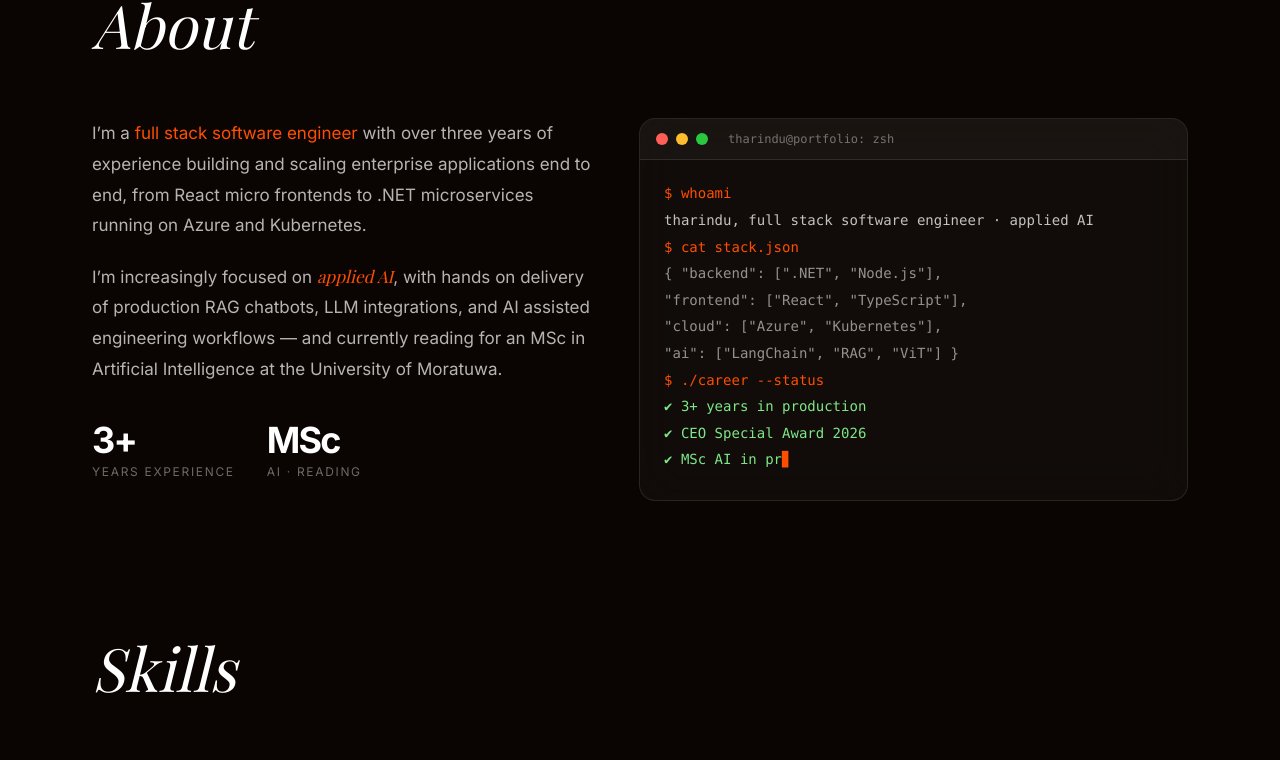
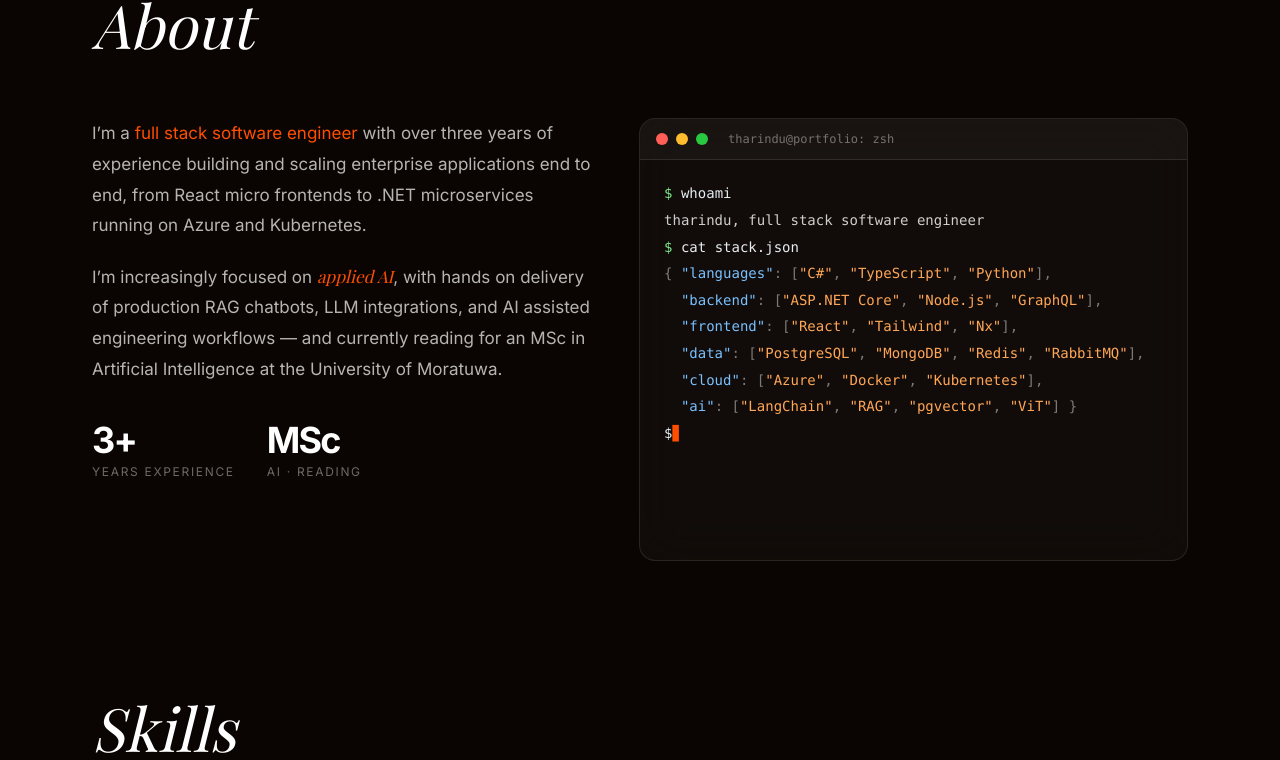
Before and after one commit to tharindu1999/portfolio, a React (Vite) app: page / in a window 1280 px wide. Shown: the part 1056-1816 px from the top of the page. Built offline with nearby package versions, Linux system fonts and the light colour scheme; a web font is replaced by a local one.

Commit message:
Refactor code structure for improved readability and maintainability

```diff
--- a/src/App.tsx
+++ b/src/App.tsx
@@ -13,6 +13,7 @@ import {
   ExperienceCard,
   InfoCard
 } from "./components";
+import cvFile from "./assets/Tharindu_Jayasankha.pdf";
 
 // Brand accent (#ff4e00) as r,g,b for rgba() glue used by the canvas/glow effects.
 const ACCENT_RGB = "255, 78, 0";
@@ -23,13 +24,13 @@ const MARQUEE_ITEMS = [
 ];
 
 const SKILL_GROUPS = [
-  { n: 1, name: "Languages", items: ["C#", "TypeScript", "JavaScript", "Python"] },
-  { n: 2, name: "Backend Development", items: ["ASP.NET Core (Web API, Identity)", "Entity Framework Core", "Node.js", "REST", "GraphQL"] },
-  { n: 3, name: "Frontend Development", items: ["React.js", "Tailwind CSS", "Ant Design", "Nx Workspace (Micro Frontends)"] },
-  { n: 4, name: "Databases & Messaging", items: ["PostgreSQL", "SQL Server", "MongoDB", "Redis", "RabbitMQ"] },
-  { n: 5, name: "Cloud & DevOps", items: ["Microsoft Azure", "Docker", "Kubernetes", "Azure DevOps", "CI/CD Pipelines", "ELK Stack", "Grafana"] },
-  { n: 6, name: "AI & Machine Learning", items: ["RAG Pipelines", "LangChain", "OpenAI & Gemini APIs", "Azure Cognitive Services", "Chroma", "pgvector", "Agentic Coding (Cursor, Codex, Claude)", "PyTorch", "TensorFlow", "Hugging Face Transformers", "OpenCV"] },
-  { n: 7, name: "Parsing & Workflow Engines", items: ["Nearley.js", "Moo", "Domain Specific Languages", "Rule Engines"] }
+  { name: "Languages", items: ["C#", "TypeScript", "JavaScript", "Python"] },
+  { name: "Backend Development", items: ["ASP.NET Core (Web API, Identity)", "Entity Framework Core", "Node.js", "REST", "GraphQL"] },
+  { name: "Frontend Development", items: ["React.js", "Tailwind CSS", "Ant Design", "Nx Workspace (Micro Frontends)"] },
+  { name: "Databases & Messaging", items: ["PostgreSQL", "SQL Server", "MongoDB", "Redis", "RabbitMQ"] },
+  { name: "Cloud & DevOps", items: ["Microsoft Azure", "Docker", "Kubernetes", "Azure DevOps", "CI/CD Pipelines", "ELK Stack", "Grafana"] },
+  { name: "AI & Machine Learning", items: ["RAG Pipelines", "LangChain", "OpenAI & Gemini APIs", "Azure Cognitive Services", "Chroma", "pgvector", "Agentic Coding (Cursor, Codex, Claude)", "PyTorch", "TensorFlow", "Hugging Face Transformers", "OpenCV"] },
+  { name: "Parsing & Workflow Engines", items: ["Nearley.js", "Moo", "Domain Specific Languages", "Rule Engines"] }
 ];
 
 const EXPERIENCE = [
@@ -71,19 +72,43 @@ const EXPERIENCE = [
 
 const HERO_ROLES = ["Full Stack Software Engineer", "Cloud Native Developer", "RAG & LLM Builder"];
 
-const TERMINAL_LINES: { t: string; c: string }[] = [
-  { t: "$ whoami", c: "var(--color-accent)" },
-  { t: "tharindu, full stack software engineer · applied AI", c: "rgba(255,255,255,.75)" },
-  { t: "$ cat stack.json", c: "var(--color-accent)" },
-  { t: '{ "backend": [".NET", "Node.js"],', c: "rgba(255,255,255,.55)" },
-  { t: '  "frontend": ["React", "TypeScript"],', c: "rgba(255,255,255,.55)" },
-  { t: '  "cloud": ["Azure", "Kubernetes"],', c: "rgba(255,255,255,.55)" },
-  { t: '  "ai": ["LangChain", "RAG", "ViT"] }', c: "rgba(255,255,255,.55)" },
-  { t: "$ ./career --status", c: "var(--color-accent)" },
-  { t: "✔ 3+ years in production", c: "#7ee787" },
-  { t: "✔ CEO Special Award 2026", c: "#7ee787" },
-  { t: "✔ MSc AI in progress, UoM", c: "#7ee787" }
+type TermLine = { t?: string; c?: string; json?: boolean; progress?: boolean };
+
+const TERMINAL_LINES: TermLine[] = [
+  { t: "$ whoami" },
+  { t: "tharindu, full stack software engineer", c: "rgba(255,255,255,.8)" },
+  { t: "$ cat stack.json" },
+  { t: '{ "languages": ["C#", "TypeScript", "Python"],', json: true },
+  { t: '  "backend": ["ASP.NET Core", "Node.js", "GraphQL"],', json: true },
+  { t: '  "frontend": ["React", "Tailwind", "Nx"],', json: true },
+  { t: '  "data": ["PostgreSQL", "MongoDB", "Redis", "RabbitMQ"],', json: true },
+  { t: '  "cloud": ["Azure", "Docker", "Kubernetes"],', json: true },
+  { t: '  "ai": ["LangChain", "RAG", "pgvector", "ViT"] }', json: true },
+  { t: "$ ./deploy --production" },
+  { t: "→ building image · pushing to registry · rolling out", c: "rgba(255,255,255,.5)" },
+  { progress: true },
+  { t: "✔ 3+ years shipping in production", c: "#7ee787" }
 ];
+
+/** Prompt/JSON syntax highlighting for a finished terminal line; null = plain text. */
+const termHtml = (line: TermLine, accent: string): string | null => {
+  if (line.progress || !line.t) return null;
+  const esc = (s: string) => s.replace(/&/g, "&amp;").replace(/</g, "&lt;");
+  const t = line.t;
+  if (t.startsWith("$ ")) {
+    let body = esc(t.slice(2));
+    body = body.replace(/(--?[a-zA-Z][a-zA-Z-]*)/g, `<span style="color:${accent}">$1</span>`);
+    return `<span style="color:#7ee787">$</span> <span style="color:#e6edf3">${body}</span>`;
+  }
+  if (line.json) {
+    return esc(t).replace(/("[^"]*")(\s*:)?/g, (_m, str, colon) =>
+      colon
+        ? `<span style="color:#79c0ff">${str}</span><span style="color:rgba(255,255,255,.45)">${colon}</span>`
+        : `<span style="color:#ffa657">${str}</span>`
+    );
+  }
+  return null;
+};
 
 const prefersReducedMotion = () =>
   typeof window !== "undefined" && window.matchMedia("(prefers-reduced-motion: reduce)").matches;
@@ -215,12 +240,17 @@ const Terminal = () => {
     const el = ref.current;
     if (!el) return;
     const accent = getComputedStyle(document.documentElement).getPropertyValue("--color-accent").trim() || `rgb(${ACCENT_RGB})`;
-    const colorOf = (c: string) => (c === "var(--color-accent)" ? accent : c);
     if (prefersReducedMotion()) {
       TERMINAL_LINES.forEach((l) => {
         const d = document.createElement("div");
-        d.textContent = l.t;
-        d.style.color = colorOf(l.c);
+        if (l.progress) {
+          d.textContent = "[██████████] 100% · deployed";
+          d.style.color = "#7ee787";
+        } else {
+          d.style.color = l.c || (l.json ? "rgba(255,255,255,.45)" : "#e6edf3");
+          const h = termHtml(l, accent);
+          if (h) d.innerHTML = h; else d.textContent = l.t ?? "";
+        }
         el.appendChild(d);
       });
       return;
@@ -231,20 +261,46 @@ const Terminal = () => {
     let started = false;
     const timers: number[] = [];
     const run = () => {
+      if (el.dataset.ran) return;
+      el.dataset.ran = "1";
+      el.textContent = "";
       let li = 0;
       const typeLine = () => {
         if (li >= TERMINAL_LINES.length) return;
         const line = TERMINAL_LINES[li];
         const div = document.createElement("div");
-        div.style.color = colorOf(line.c);
         el.appendChild(div);
+        el.appendChild(cursor);
+        if (line.progress) {
+          div.style.color = "rgba(255,255,255,.55)";
+          let k = 0;
+          const stepBar = () => {
+            div.textContent = "[" + "█".repeat(k) + "·".repeat(10 - k) + "] " + k * 10 + "%";
+            div.appendChild(cursor);
+            if (k < 10) { k++; timers.push(window.setTimeout(stepBar, 110)); }
+            else {
+              div.textContent = "[██████████] 100% · deployed";
+              div.style.color = "#7ee787";
+              div.appendChild(cursor);
+              li++; timers.push(window.setTimeout(typeLine, 250));
+            }
+          };
+          stepBar();
+          return;
+        }
+        div.style.color = line.c || (line.json ? "rgba(255,255,255,.45)" : "#e6edf3");
+        const text = line.t ?? "";
         let ci = 0;
         const typeChar = () => {
           ci++;
-          div.textContent = line.t.slice(0, ci);
+          div.textContent = text.slice(0, ci);
           div.appendChild(cursor);
-          if (ci < line.t.length) timers.push(window.setTimeout(typeChar, line.t.startsWith("$") ? 42 : 14));
-          else { li++; timers.push(window.setTimeout(typeLine, line.t.startsWith("$") ? 300 : 120)); }
+          if (ci < text.length) timers.push(window.setTimeout(typeChar, text.startsWith("$") ? 42 : 14));
+          else {
+            const h = termHtml(line, accent);
+            if (h) { div.innerHTML = h; div.appendChild(cursor); }
+            li++; timers.push(window.setTimeout(typeLine, text.startsWith("$") ? 300 : 120));
+          }
         };
         typeChar();
       };
@@ -265,7 +321,11 @@ const Terminal = () => {
         <span className="w-3 h-3 rounded-full" style={{ background: "#28c840" }} />
         <span className="text-white/40 font-mono text-xs ml-3">tharindu@portfolio: zsh</span>
       </div>
-      <div ref={ref} className="px-6 py-5 font-mono text-sm overflow-hidden text-white/75" style={{ lineHeight: 1.9, height: 340 }} />
+      <div
+        ref={ref}
+        className="term-body relative px-6 py-5 font-mono text-sm overflow-hidden text-white/75"
+        style={{ lineHeight: 1.9, height: 400, whiteSpace: "pre" }}
+      />
     </div>
   );
 };
@@ -294,7 +354,7 @@ const FLOATING_SNIPPETS: { text: string; style: React.CSSProperties }[] = [
 ];
 
 export default function App() {
-  const cvHref = import.meta.env.BASE_URL + "THARINDU_JAYASANKHA_CV.pdf";
+  const cvHref = cvFile;
 
   return (
     <div className="relative selection:bg-accent selection:text-white">
@@ -331,12 +391,12 @@ export default function App() {
         {/* ============ HERO ============ */}
         <section className="min-h-screen flex items-center relative overflow-hidden">
           {FLOATING_SNIPPETS.map((s) => (
-            <div key={s.text} data-anim="1" className="absolute font-mono hidden sm:block" style={s.style}>
+            <div key={s.text} data-anim="1" className="absolute font-mono hidden min-[900px]:block" style={s.style}>
               {s.text}
             </div>
           ))}
 
-          <div className="max-w-[1160px] mx-auto w-full relative grid grid-cols-1 lg:grid-cols-[1.25fr_1fr] gap-16 items-center px-6 md:px-8 pt-36 pb-20">
+          <div className="hero-grid max-w-[1160px] mx-auto w-full relative grid grid-cols-1 lg:grid-cols-[1.25fr_1fr] gap-16 items-center px-6 md:px-8 pt-36 pb-20">
             <div>
               <p className="text-accent font-serif italic text-2xl mb-3">Hi, I’m</p>
               <GradientHeading size="xl" as="h1">
@@ -460,9 +520,8 @@ export default function App() {
           </Reveal>
           <div className="grid grid-cols-1 sm:grid-cols-2 lg:grid-cols-3 gap-5 mt-2">
             {SKILL_GROUPS.map((g) => (
-              <Reveal key={g.n}>
+              <Reveal key={g.name}>
                 <div className="glass rounded-2xl p-[26px] h-full">
-                  <p className="text-accent font-mono text-xs mb-1.5">0{g.n}</p>
                   <h4 className="text-white text-lg font-bold mb-4">{g.name}</h4>
                   <div className="flex flex-wrap gap-2">
                     {g.items.map((s) => (
@@ -499,7 +558,7 @@ export default function App() {
               <InfoCard title="MSc in Artificial Intelligence" subtitle="University of Moratuwa" meta="Expected 2026" />
             </Reveal>
             <Reveal>
-              <InfoCard title="BSc (Hons) Computer Science, 2:1" subtitle="University of Westminster, UK (IIT)" meta="2020 – 2024" />
+              <InfoCard title="BSc (Hons) Computer Science" subtitle="University of Westminster, UK (IIT)" meta="Second Class Upper Division · 2020 – 2024" />
             </Reveal>
           </div>
         </section>
@@ -555,8 +614,7 @@ export default function App() {
               <img
                 src={import.meta.env.BASE_URL + "award.jpg"}
                 alt="CEO Special Award 2026 trophy, Millennium IT ESP"
-                className="block w-full h-full object-cover"
-                style={{ minHeight: 380 }}
+                className="block w-full object-cover h-[280px] md:h-full md:min-h-[380px]"
               />
               <div className="px-8 py-10 md:px-12 md:py-11 flex flex-col justify-center">
                 <p className="text-accent font-mono text-xs mb-3">// awarded 2026</p>
--- a/src/index.css
+++ b/src/index.css
@@ -70,3 +70,21 @@
     animation: none !important;
   }
 }
+
+main section {
+  scroll-margin-top: 76px;
+}
+
+@media (max-width: 900px) {
+  .hero-grid h1 {
+    font-size: clamp(44px, 12vw, 80px);
+    line-height: 1.05;
+  }
+}
+
+@media (max-width: 640px) {
+  .term-body {
+    font-size: 12px !important;
+    height: 360px !important;
+  }
+}
```
Also changed, not shown: 1 other file (tests, documents, lock files or other folders).
